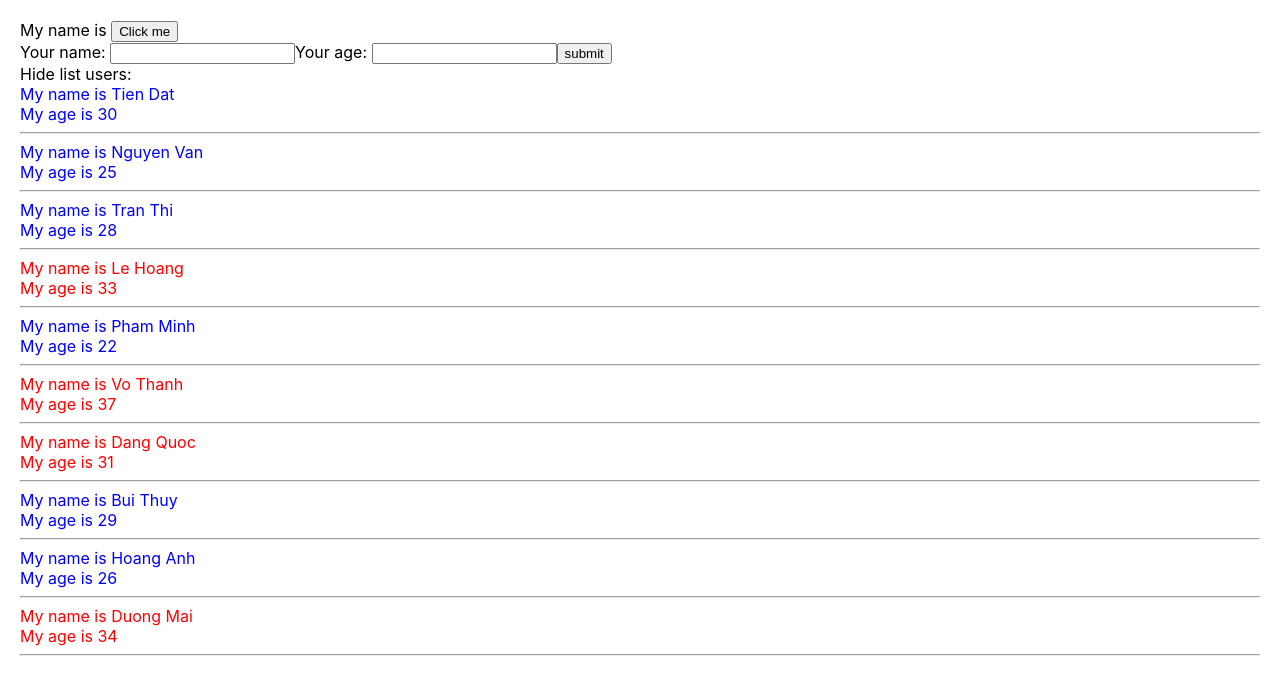
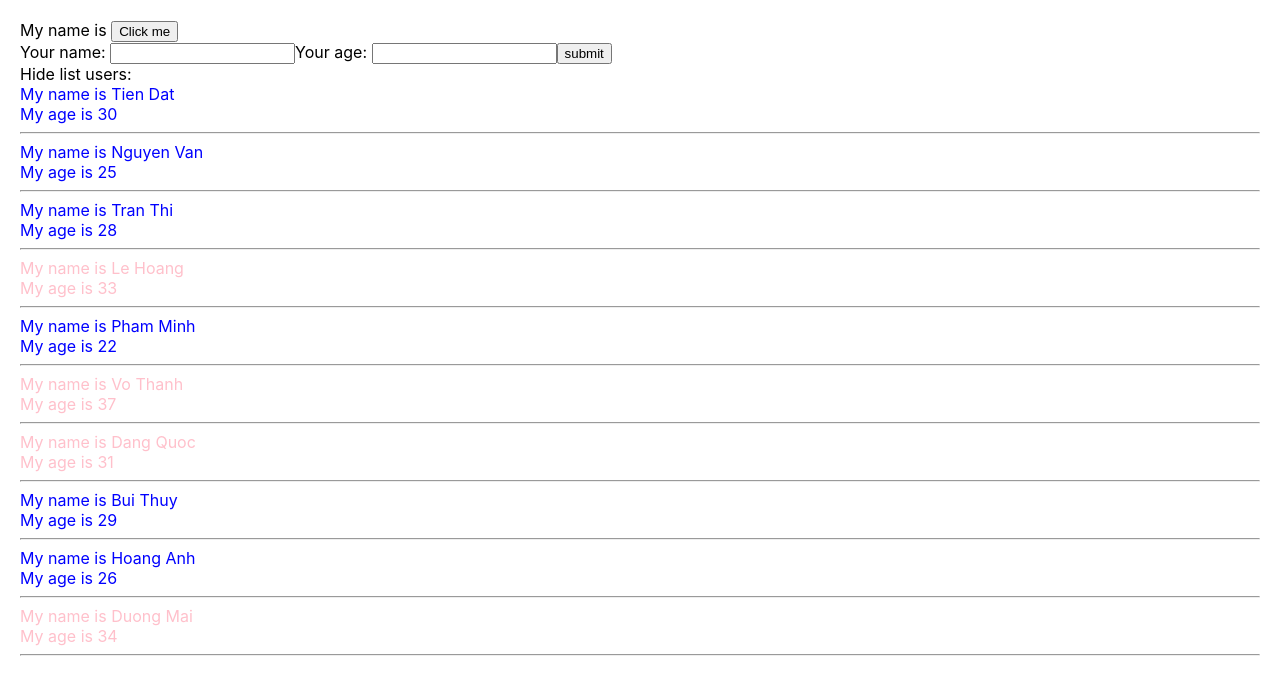
Before and after one commit to tiendat201102/learn-react, a React (Create React App) app: page / in a window 1280 px wide. Shown: the top 694 px of the page. Built offline with nearby package versions, Linux system fonts and the light colour scheme.

Commit message:
video 27

```diff
--- a/package.json
+++ b/package.json
@@ -14,6 +14,7 @@
     "redux": "4.2.0",
     "redux-devtools-extension": "2.13.9",
     "redux-thunk": "2.4.1",
+    "sass": "1.53.0",
     "web-vitals": "2.1.4"
   },
   "scripts": {
--- a/src/App.js
+++ b/src/App.js
@@ -1,5 +1,5 @@
 import logo from "./logo.svg";
-import "./App.css";
+import "./App.scss";
 import { useDispatch, useSelector } from "react-redux";
 // import { increaseCounter, decreaseCounter } from './redux/action/counterAction';
 import MyComponent from "./components/MyComponent";
--- a/src/App.css
+++ b/src/App.scss
@@ -1,10 +1,4 @@
-.red {
-  color: red;
-}
 
-.blue {
-  color: blue;
-}
 body {
   padding: 20px;
   margin: 0;
--- a/src/components/DisplayInfor.jsx
+++ b/src/components/DisplayInfor.jsx
@@ -1,4 +1,5 @@
 import React, { Component } from "react";
+import "./DisplayInfor.scss";
 
 export default class DisplayInfor extends Component {
   state = {
@@ -14,7 +15,7 @@ export default class DisplayInfor extends Component {
     // console.table(listUsers);
 
     return (
-      <div>
+      <div className="display-infor-container">
         <div>
           <span onClick={() => this.handleShowHide()}>
             {this.state.isShowListUsers === true
--- /dev/null
+++ b/src/components/DisplayInfor.scss
@@ -0,0 +1,9 @@
+.display-infor-container{
+    .red {
+        color: pink;
+      }
+
+      .blue {
+        color: blue;
+      }
+}
```
Also changed, not shown: 1 other file (tests, documents, lock files or other folders).
